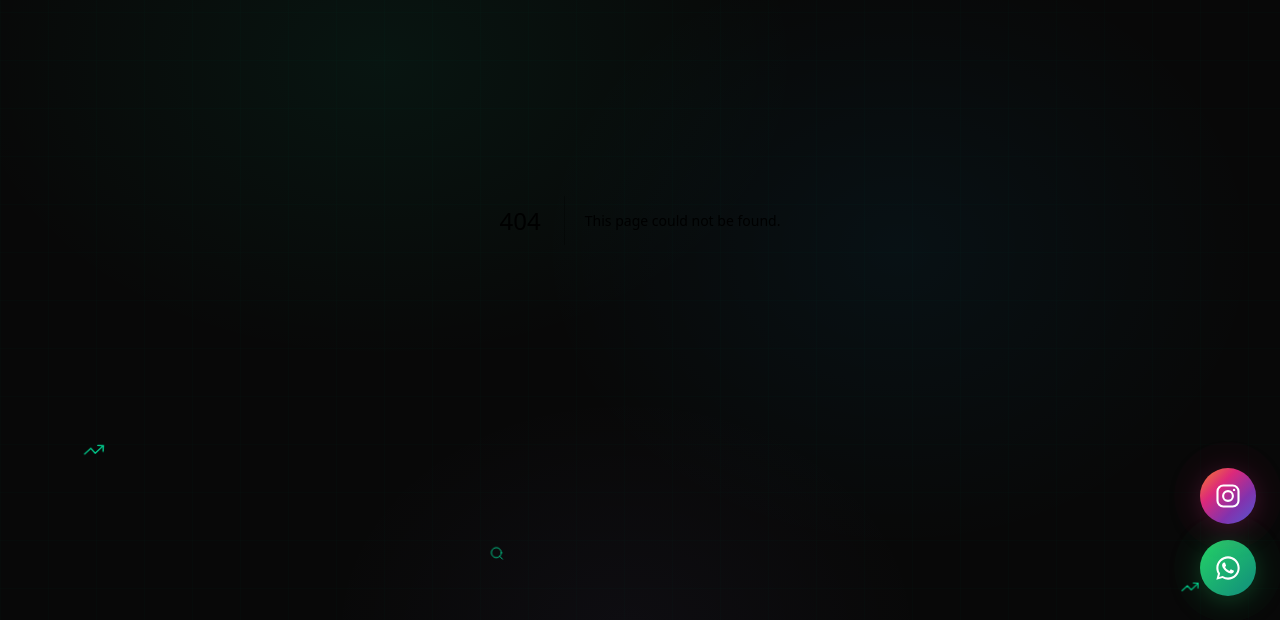
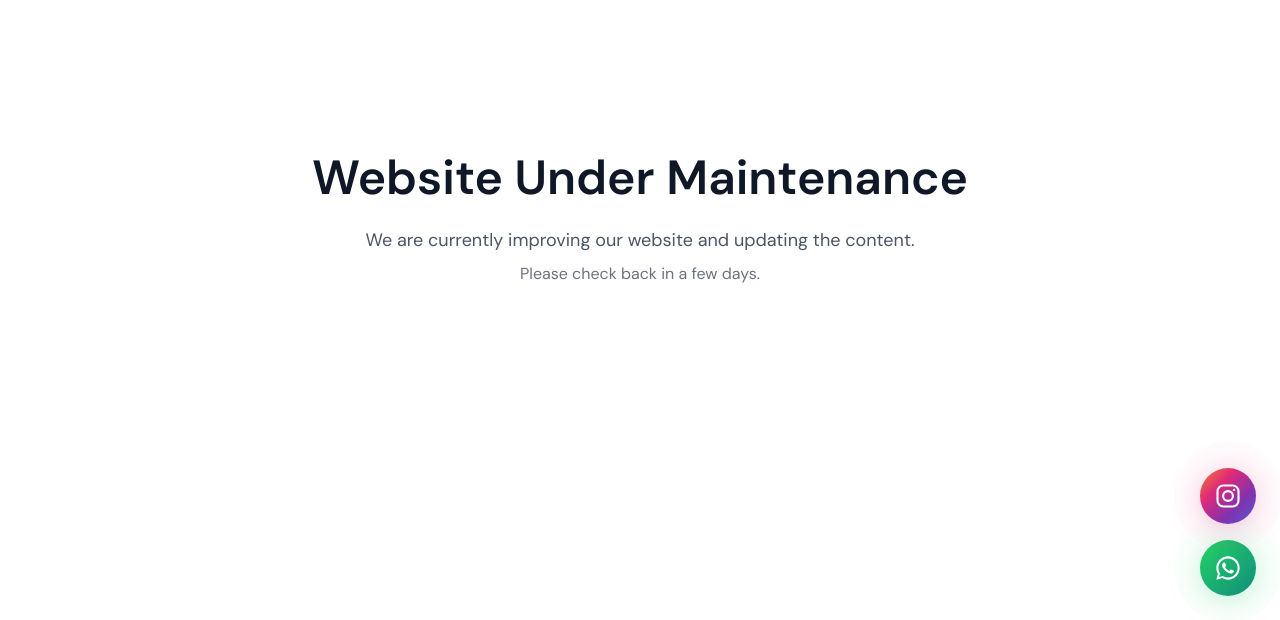
Before and after one commit to codess-book/growth-nest-agency, a Next.js app: page /maintenance in a window 1280 px wide. Before the commit this address had no page. Shown: the part 180-800 px from the top of the page. Built offline with nearby package versions, Linux system fonts and the light colour scheme.

Commit message:
website under maintenance

```diff
--- /dev/null
+++ b/app/maintenance/page.tsx
@@ -0,0 +1,21 @@
+export default function MaintenancePage() {
+  return (
+    <main className="min-h-screen flex items-center justify-center bg-white px-6">
+      <div className="max-w-2xl text-center">
+
+        <h1 className="text-5xl font-bold text-gray-900">
+          Website Under Maintenance
+        </h1>
+
+        <p className="mt-6 text-lg text-gray-600">
+          We are currently improving our website and updating the content.
+        </p>
+
+        <p className="mt-2 text-gray-500">
+          Please check back in a few days.
+        </p>
+
+      </div>
+    </main>
+  );
+}
--- /dev/null
+++ b/middleware.ts
@@ -0,0 +1,28 @@
+import { NextRequest, NextResponse } from "next/server";
+
+const maintenanceMode = true;
+
+export function middleware(request: NextRequest) {
+
+  if (!maintenanceMode) {
+    return NextResponse.next();
+  }
+
+  const pathname = request.nextUrl.pathname;
+
+  if (
+    pathname.startsWith("/maintenance") ||
+    pathname.startsWith("/_next") ||
+    pathname.startsWith("/favicon.ico")
+  ) {
+    return NextResponse.next();
+  }
+
+  return NextResponse.redirect(
+    new URL("/maintenance", request.url)
+  );
+}
+
+export const config = {
+  matcher: ["/((?!api).*)"],
+};
```
